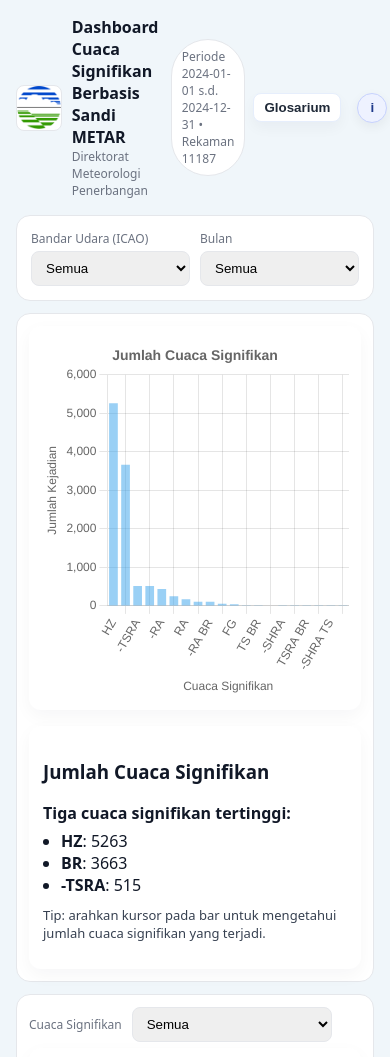
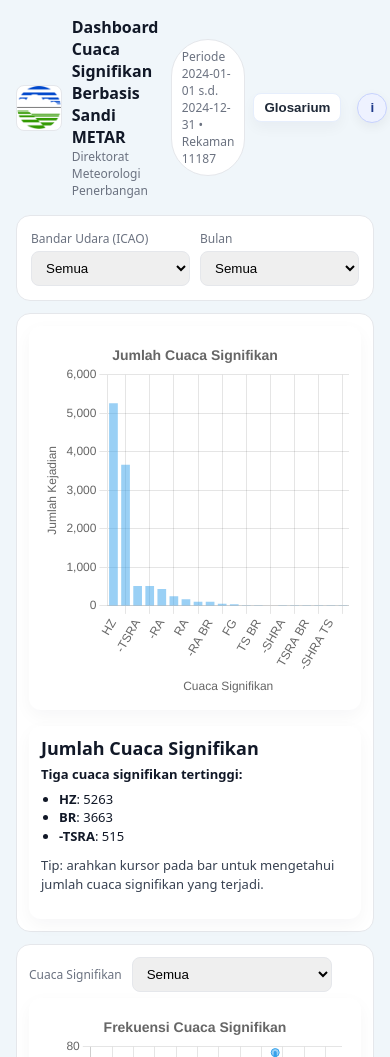
Before and after one commit to nazmint/dashboard-cuaca-signifikan, a plain HTML site: page index.html in a window 390 px wide. Shown: the top 1057 px of the page. Drawn offline with nearby package versions, Linux system fonts and the light colour scheme.

Commit message:
Add files via upload
font corrected

```diff
--- a/index.html
+++ b/index.html
@@ -415,6 +415,65 @@
         /* Sembunyikan X (kalau mau pakai klik di luar untuk tutup) */
         #glossaryClose {
             display: none;
+        }
+
+        /* ========== Fix: responsive note-card font sizing ========== */
+        /* Garansi ukuran teks konsisten di desktop & mobile */
+        .note-card,
+        .note-card .note-body {
+            /* gunakan clamp agar adaptif: min 13px, prefer 1.6vw, max 15px */
+            font-size: clamp(13px, 1.6vw, 15px);
+            line-height: 1.45;
+            color: #111827;
+            /* pastikan kontras */
+        }
+
+        /* Judul kecil di dalam note-card (mis. <h3>) jangan terlalu besar */
+        .note-card h3 {
+            margin-top: 0;
+            margin-bottom: 6px;
+            font-size: clamp(16px, 2.4vw, 20px);
+            /* aman di mobile & desktop */
+            line-height: 1.15;
+        }
+
+        /* Buat teks ringkasan (note-body) sedikit lebih kecil & rapih */
+        .note-card .note-body {
+            font-size: clamp(12px, 1.4vw, 14px);
+        }
+
+        /* Pastikan scrollbar berada di dalam box dan teks tidak menimpa */
+        .note-card {
+            max-height: 360px;
+            /* batasi tinggi supaya tidak melebihi panel */
+            overflow: auto;
+            box-sizing: border-box;
+            padding: 14px;
+            /* jika butuh, sesuaikan */
+        }
+
+        /* Spesifik: jika elemen note di chart B punya class lain (mis. #noteB),
+   kita pastikan ukurannya sama. Tambahkan selector ini jika perlu */
+        #noteA,
+        #noteB,
+        #noteC,
+        .note-card {
+            font-family: system-ui, Inter, Roboto, Arial, sans-serif;
+        }
+
+        /* Mobile tweak: ketika layar sangat sempit, kurangi ukuran judul lagi */
+        @media (max-width: 420px) {
+            .note-card h3 {
+                font-size: 18px;
+            }
+
+            .note-card {
+                padding: 12px;
+            }
+
+            .note-card .note-body {
+                font-size: 13px;
+            }
         }
     </style>
 </head>
```
